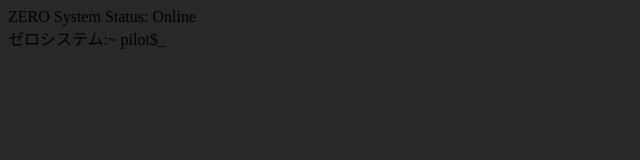
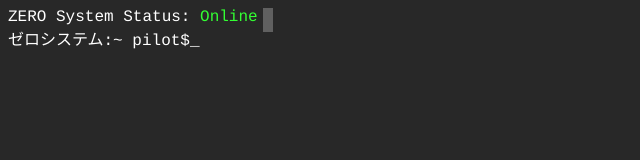
Before and after one commit to mrudden/mrudden.github.io, a plain HTML site: page index.html in a window 1280 px wide. Shown: the whole page, without its empty margins (0-640 px from the left). Drawn offline with Linux system fonts and the light colour scheme.

Commit message:
Update index.html

```diff
--- a/index.html
+++ b/index.html
@@ -4,7 +4,7 @@
     <link rel="stylesheet" type="text/css" href="style.css">
   </head>
   <body>
-    <span id="text">ZERO System Status: <span id="status-online">Online</span>
+    <span class="text">ZERO System Status: <span class="status-online">Online</span>
     <br>
     ゼロシステム:~ pilot$_</span>
     </font>
```
